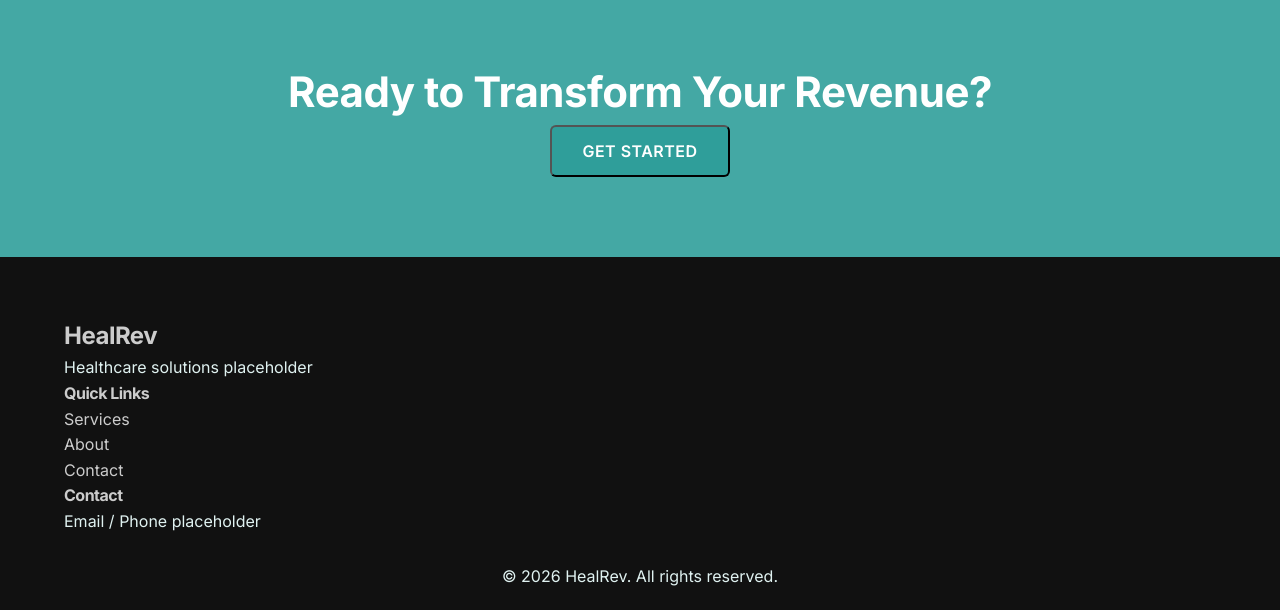
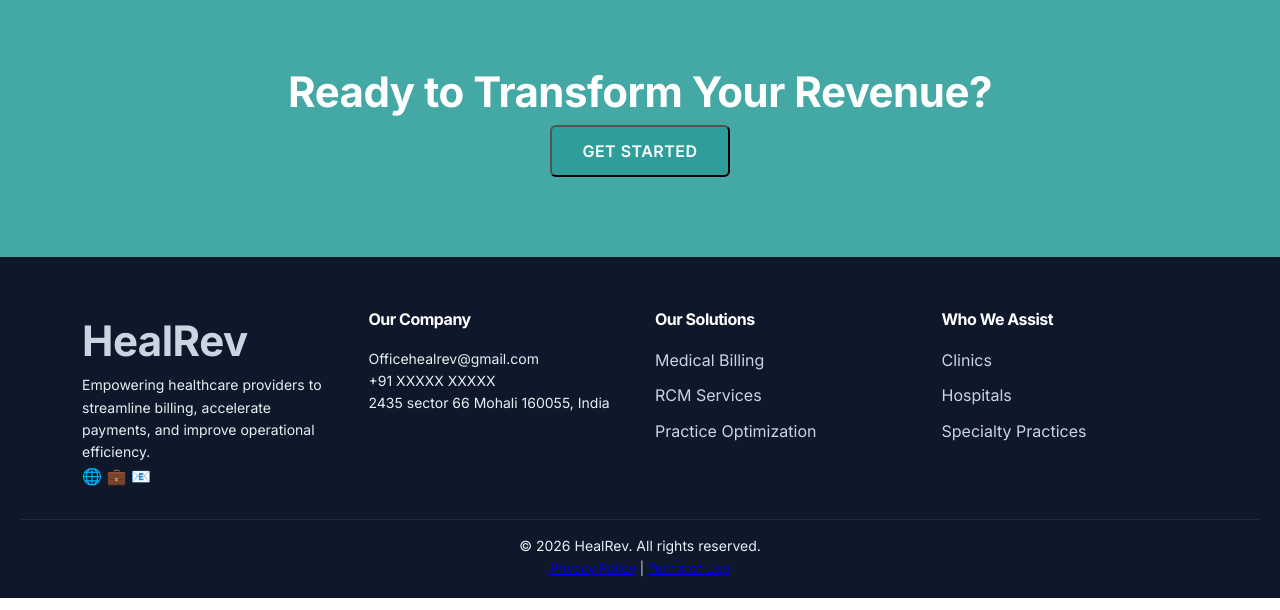
Before and after one commit to ChhamaYadav/HealRev, a plain HTML site: page docs/index.html in a window 1280 px wide. Shown: the part 6234-6844 px from the top of the page. Drawn offline with Linux system fonts and the light colour scheme.

Commit message:
footer!!

```diff
--- a/docs/home.css
+++ b/docs/home.css
@@ -811,10 +811,72 @@ p {
     list-style: none;
 }
 
+.footer {
+  background: #0f172a; /* dark navy */
+  color: #cbd5e1;
+  padding: 50px 20px 20px;
+}
+
+.footer h3,
+.footer h4 {
+  color: white;
+  margin-bottom: 15px;
+}
+
+.footer p {
+  font-size: 14px;
+  line-height: 1.6;
+}
+
+/* Grid */
+.footer-grid {
+  display: grid;
+  grid-template-columns: repeat(4, 1fr);
+  gap: 30px;
+}
+
+/* Links */
+.footer ul {
+  list-style: none;
+  padding: 0;
+}
+
+.footer ul li {
+  margin-bottom: 10px;
+}
+
+.footer ul li a {
+  text-decoration: none;
+  color: #cbd5e1;
+  transition: 0.3s;
+}
+
+.footer ul li a:hover {
+  color: #2a7de1;
+}
+
+/* Bottom bar */
 .footer-bottom {
+  border-top: 1px solid #1e293b;
+  margin-top: 30px;
+  padding-top: 15px;
+  text-align: center;
+  font-size: 13px;
+}
+
+
+/* Responsive */
+@media (max-width: 768px) {
+  .footer-grid {
+    grid-template-columns: 1fr 1fr;
+  }
+}
+
+@media (max-width: 500px) {
+  .footer-grid {
+    grid-template-columns: 1fr;
     text-align: center;
-    margin-top: 30px;
-    font-size: 14px;
+  }
 }
 
 .dropdown-menu {
--- a/docs/index.html
+++ b/docs/index.html
@@ -385,30 +385,62 @@
 </section>
 
 <!-- ================= FOOTER ================= -->
-<footer class="footer" id="contact">
+<footer class="footer">
     <div class="container footer-grid">
-        <div>
-            <h3>HealRev</h3>
-            <p>Healthcare solutions placeholder</p>
+
+        <!-- Brand + About -->
+        <div class="footer-brand">
+            <h2>HealRev</h2>
+            <p>
+                Empowering healthcare providers to streamline billing,
+                accelerate payments, and improve operational efficiency.
+            </p>
+
+            <div class="social-icons">
+                <span>🌐</span>
+                <span>💼</span>
+                <span>📧</span>
+            </div>
         </div>
 
+        <!-- Company -->
         <div>
-            <h4>Quick Links</h4>
+            <h4>Our Company</h4>
+            <p>Officehealrev@gmail.com</p>
+            <p>+91 XXXXX XXXXX</p>
+            <p>2435 sector 66 Mohali 160055, India</p>
+        </div>
+
+        <!-- Solutions (keep minimal) -->
+        <div>
+            <h4>Our Solutions</h4>
             <ul>
-                <li>Services</li>
-                <li>About</li>
-                <li>Contact</li>
+                <li>Medical Billing</li>
+                <li>RCM Services</li>
+                <li>Practice Optimization</li>
             </ul>
         </div>
 
+        <!-- Who We Assist -->
         <div>
-            <h4>Contact</h4>
-            <p>Email / Phone placeholder</p>
+            <h4>Who We Assist</h4>
+            <ul>
+                <li>Clinics</li>
+                <li>Hospitals</li>
+                <li>Specialty Practices</li>
+            </ul>
         </div>
+
     </div>
 
+    <!-- Bottom Bar -->
     <div class="footer-bottom">
         <p>© 2026 HealRev. All rights reserved.</p>
+        <div class="footer-links">
+            <a href="#">Privacy Policy</a>
+            <span>|</span>
+            <a href="#">Terms of Use</a>
+        </div>
     </div>
 </footer>
 <div id="demoModal" class="modal">
@@ -418,7 +450,7 @@
 
         <h2>Schedule a Demo</h2>
 
-        <form class="demo-form" action="https://formsubmit.co/Office.healrev@gmail.com" method="POST">
+        <form class="demo-form" action="https://formsubmit.co/Officehealrev@gmail.com" method="POST">
             <input type="hidden" name="_next" value="thankyou.html">
             <div class="form-grid">
 
```
